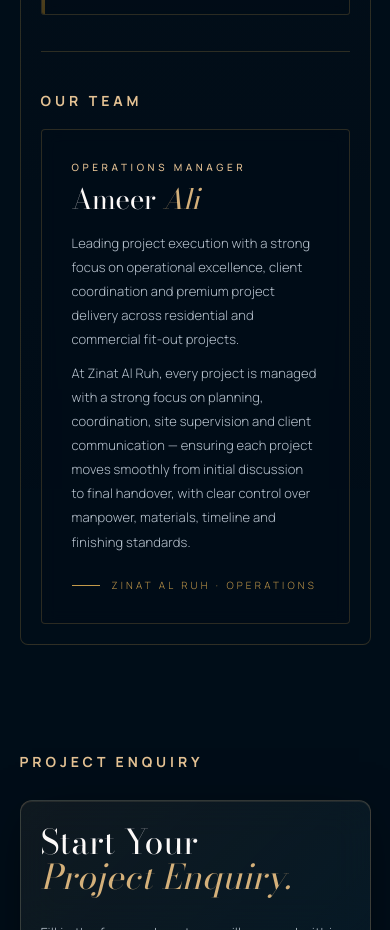
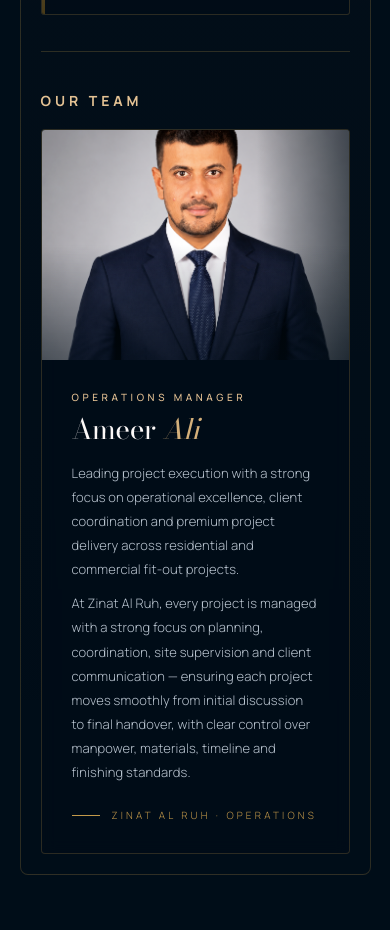
Before and after one commit to Cgihasan/zinat-al-ruh, a Next.js app: page / in a window 390 px wide. Shown: the part 6840-7770 px from the top of the page. Built offline with nearby package versions, Linux system fonts and the light colour scheme.

Commit message:
fix: mobile responsive profile pic

```diff
--- a/app/globals.css
+++ b/app/globals.css
@@ -626,7 +626,10 @@
   .team-card-wide .team-photo { aspect-ratio: auto; min-height: 100%; }
   .team-card-wide .team-info { padding: clamp(30px, 3vw, 48px); }
   .team-card-wide .team-info .bio { max-width: 70ch; }
-  @media (max-width: 768px) { .team-card-wide { grid-template-columns: 1fr; } }
+  @media (max-width: 768px) {
+    .team-card-wide { grid-template-columns: 1fr; }
+    .team-card-wide .team-photo { aspect-ratio: 4/3; min-height: auto; }
+  }
 
   /* ===== CONTACT — refined ===== */
   .contact-stage {
```
